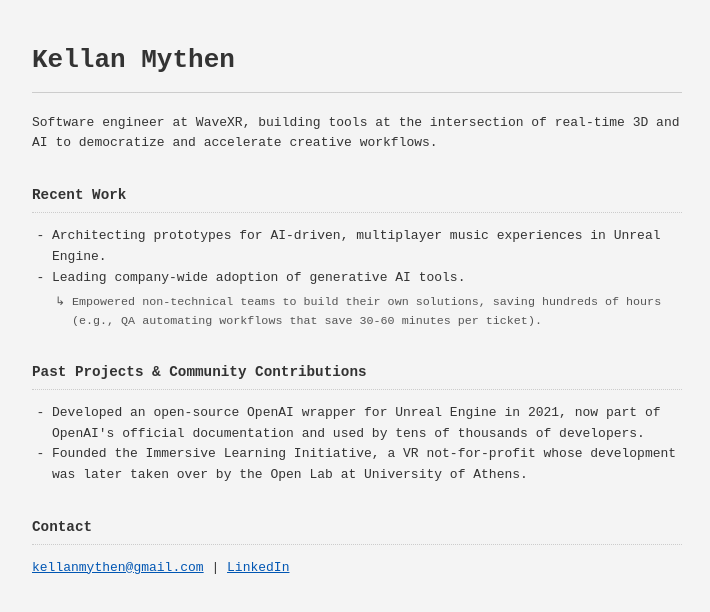
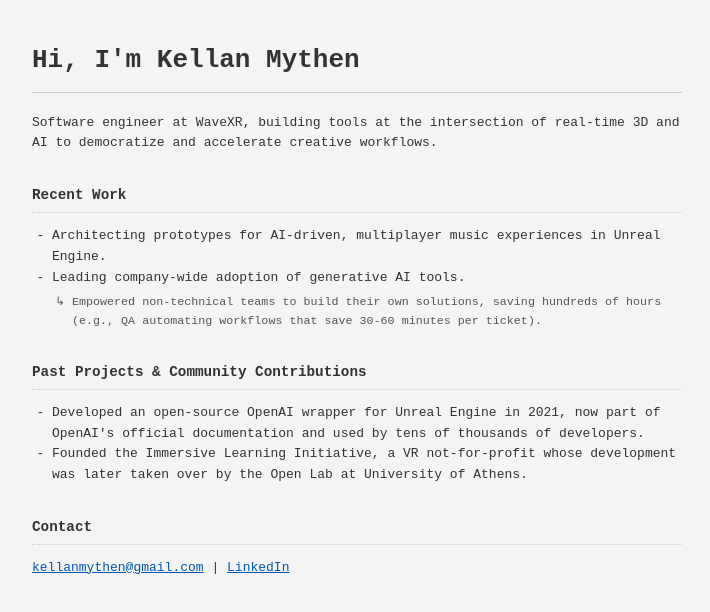
Before and after one commit to KellanM/kellan.github.io, a plain HTML site: page index.html in a window 1280 px wide. Shown: the whole page, without its empty margins (283-993 px from the left). Drawn offline with Linux system fonts and the light colour scheme.

Commit message:
Update index.html

```diff
--- a/index.html
+++ b/index.html
@@ -43,7 +43,7 @@
     </style>
 </head>
 <body>
-    <h1>Kellan Mythen</h1>
+    <h1>Hi, I'm Kellan Mythen</h1>
     <p>
         Software engineer at WaveXR, building tools at the intersection of real-time 3D and AI to democratize and accelerate creative workflows.
     </p>
```
